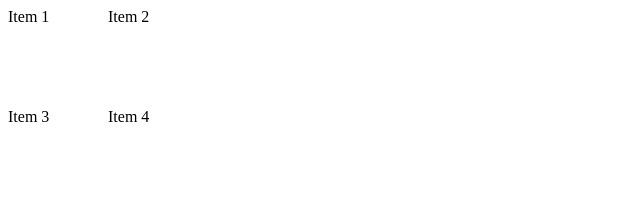
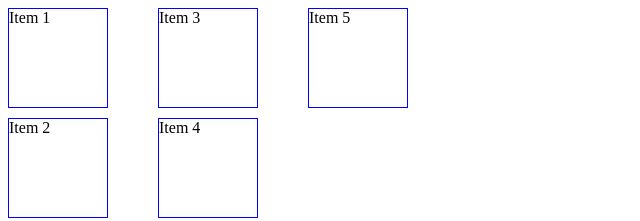
Before and after one commit to J-Skarbek/intermediate-advanced-html-css, a plain HTML site: page grid-exercise1.html in a window 1280 px wide. Shown: the whole page, without its empty margins (0-640 px from the left). Drawn offline with Linux system fonts and the light colour scheme.

Commit message:
Wrap up the first grid sub-exercise.

```diff
--- a/grid-ex1-styles.css
+++ b/grid-ex1-styles.css
@@ -1,5 +1,18 @@
-.container {
+/* .container {
     display: grid;
     grid-template-columns: repeat(2, 100px);
     grid-template-rows: repeat(2, 100px);
+} */
+
+/*grid shorthand*/
+.container {
+    display: grid;
+    grid-template: repeat(2, 100px) / repeat(2, 100px);
+    grid-auto-flow: column;
+    grid-auto-columns: 100px;
+    gap: 10px 50px;
 }
+
+.container > div {
+    border: 1px solid blue;
+}
--- a/grid-exercise1.html
+++ b/grid-exercise1.html
@@ -12,6 +12,7 @@
         <div>Item 2</div>
         <div>Item 3</div>
         <div>Item 4</div>
+        <div>Item 5</div>
     </div>
 
 </body>
```
